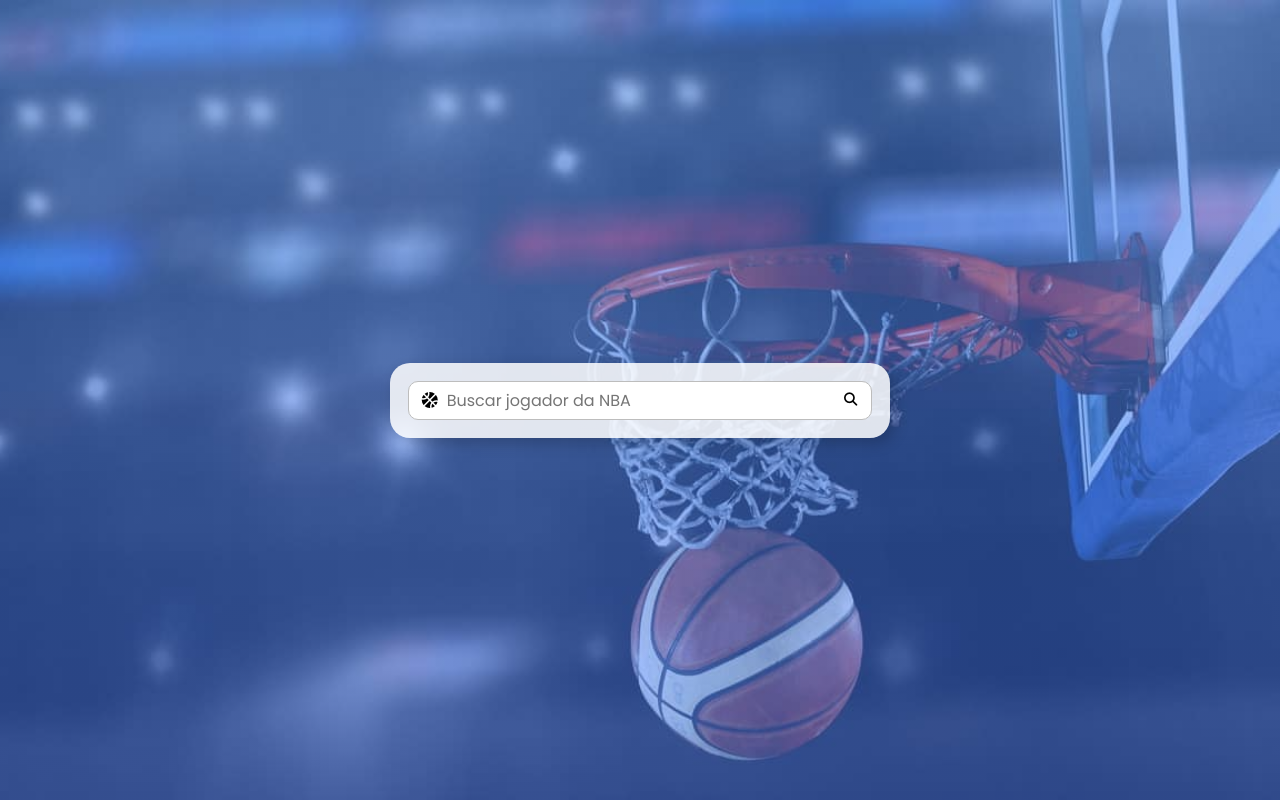
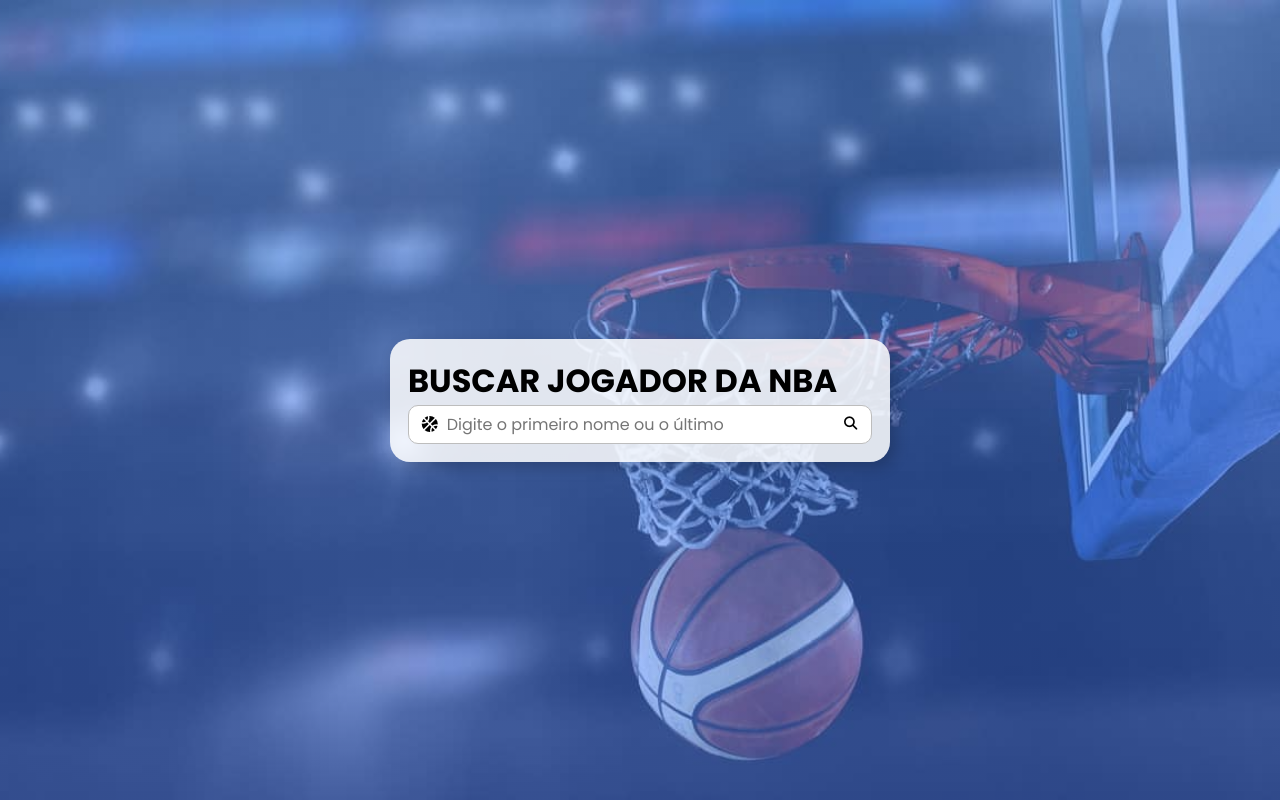
Before and after one commit to Eduardo-Melo-010/Coding_Mobile, a plain HTML site: page index.html in a window 1280 px wide. Drawn offline with Linux system fonts and the light colour scheme.

Commit message:
atualizações

```diff
--- a/index.html
+++ b/index.html
@@ -9,9 +9,10 @@
 </head>
 <body>
   <div class="container">
+    <h1>BUSCAR JOGADOR DA NBA</h1>
     <form id="search">
       <i class="fa-solid fa-basketball"></i>
-      <input type="search" name="player_name" id="player_name" placeholder="Buscar jogador da NBA">
+      <input type="search" name="player_name" id="player_name" placeholder="Digite o primeiro nome ou o último">
       <button type="submit">
         <i class="fa-solid fa-magnifying-glass"></i>
       </button>
```
